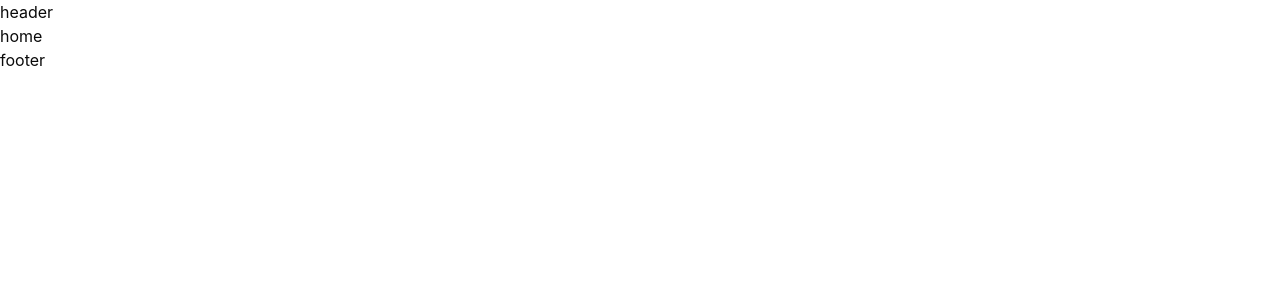
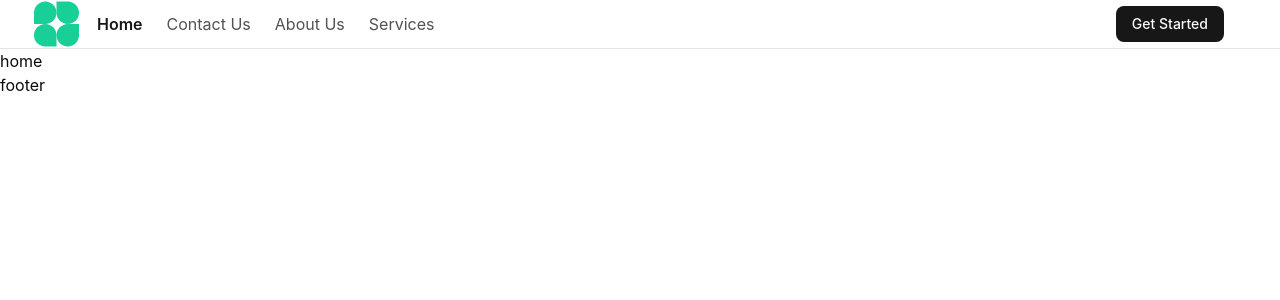
Before and after one commit to ajitpal0821/AI-Mock-Interview-App, a React (Vite) app: page / in a window 1280 px wide. Shown: the top 300 px of the page. Built offline with nearby package versions, Linux system fonts and the light colour scheme; no server answers.

Commit message:
Header Component

```diff
--- /dev/null
+++ b/src/components/NavigationRoutes.tsx
@@ -0,0 +1,33 @@
+import { MainRoutes } from "@/lib/helpers"
+import { cn } from "@/lib/utils"
+import { NavLink } from "react-router-dom"
+
+interface NavigationRoutes {
+    isMobile?: boolean
+}
+
+const NavigationRoutes = ({ isMobile = false }: NavigationRoutes) => {
+    return (
+        // <nav className={cn("hidden md:flex items-center gap-3")}>
+        <ul className={cn("flex items-center gap-6",isMobile && "items-start flex-col gap-8")}>
+            {MainRoutes.map((route) => (
+                <NavLink
+                    key={route.href}
+                    to={route.href}
+                    className={({ isActive }) =>
+                        cn(
+                            "text-base text-neutral-600",
+                            isActive && "text-neutral-900 font-semibold"
+                        )
+                    }
+                >
+                    {route.label}
+                </NavLink>
+            ))}
+        </ul>
+
+        // </nav>
+    )
+}
+
+export default NavigationRoutes
--- a/src/components/ui/Header.tsx
+++ b/src/components/ui/Header.tsx
@@ -1,8 +1,45 @@
+import { cn } from "@/lib/utils"
+import { useAuth } from "@clerk/react"
+import { Container } from "./container"
+import LogoContainer from "./logo-container"
+import NavigationRoutes from "../NavigationRoutes"
+import { NavLink } from "react-router-dom"
+import { Profilecontainer } from "./profile-container"
+import ToggleContainer from "./ToggleContainer"
+const Header = () => {
+    const { userId } = useAuth()
+    return (
+        <header className={cn("w-full border-b duration-150 transition-all ease-in-out")}>
+            <Container>
+                <div className="flex items-center gap-4 w-full">
+                    {/* login sectio */}
+                    <LogoContainer></LogoContainer>
+                    {/* navigate section */}
+                    <nav className="hidden md:flex items-center gap-3">
+                        <NavigationRoutes
+                            {...userId && (
+                                <NavLink
+                                    to={"/generate"}
+                                    className={({ isActive }) =>
+                                        cn(
+                                            "text-base text-neutral-600",
+                                            isActive && "text-neutral-900 font-semibold"
+                                        )
+                                    }
+                                >
+                                    Take an Interview
+                                </NavLink>
+                            )} />
+                    </nav>
 
-
-const Header = () => {
-    return (
-        <div>header</div>
+                    {/* profile section */}
+                    <div className="ml-auto flex items-center gap-6">
+                        <Profilecontainer/>
+                        <ToggleContainer/>
+                    </div>
+                </div>
+            </Container>
+        </header>
     )
 }
 export default Header
--- /dev/null
+++ b/src/components/ui/ToggleContainer.tsx
@@ -0,0 +1,48 @@
+import {
+  Sheet,
+  SheetClose,
+  SheetContent,
+  SheetDescription,
+  SheetFooter,
+  SheetHeader,
+  SheetTitle,
+  SheetTrigger,
+} from "@/components/ui/sheet"
+import { useAuth } from "@clerk/react"
+import { Menu } from "lucide-react"
+import NavigationRoutes from "../NavigationRoutes"
+import { NavLink } from "react-router-dom"
+import { cn } from "@/lib/utils"
+
+export const ToggleContainer = () => {
+  const { userId } = useAuth()
+  return (
+    <Sheet>
+      <SheetTrigger>
+        <Menu className="block md:hidden"></Menu>
+      </SheetTrigger>
+      <SheetContent>
+        <SheetHeader>
+          <SheetTitle></SheetTitle>
+        </SheetHeader>
+        <nav className="gap-6 flex flex-col items-start">
+          <NavigationRoutes isMobile />
+            {userId && (
+              <NavLink
+                to={"/generate"}
+                className={({ isActive }) =>
+                  cn(
+                    "text-base text-neutral-600",
+                    isActive && "text-neutral-900 font-semibold"
+                  )
+                }
+              >
+                Take an Interview
+              </NavLink>
+            )}
+            </nav>
+      </SheetContent>
+    </Sheet>
+  )
+}
+export default ToggleContainer
--- /dev/null
+++ b/src/components/ui/logo-container.tsx
@@ -0,0 +1,12 @@
+import React from 'react'
+import { Link } from 'react-router-dom'
+
+const LogoContainer = () => {
+    return (
+        <Link to={'/'}>
+            <img src="/assets/svg/logo.svg" alt='' className='min-w-10 min-h-10 object-contain '></img>
+        </Link>
+    )
+}
+
+export default LogoContainer
--- /dev/null
+++ b/src/components/ui/profile-container.tsx
@@ -0,0 +1,27 @@
+import { useAuth, UserButton } from '@clerk/react'
+import { Loader } from 'lucide-react'
+import { Button } from './button'
+import { Link } from 'react-router-dom'
+
+export const Profilecontainer = () => {
+  const { isSignedIn, isLoaded } = useAuth()
+  if (!isLoaded) {
+    return (
+      <div className="flex items-center">
+        <Loader className='min-w-4 min-h-4 animate-spin text-emerald-500 '></Loader>
+      </div>
+    )
+  }
+  return (<div className="flex items-center gap-6">
+    {isSignedIn ? (
+      <UserButton />
+    ) : (
+      <Link to={"/signin"}>
+        <Button  >
+          Get Started
+        </Button>
+      </Link>
+    )}
+  </div>
+  )
+}
--- /dev/null
+++ b/src/components/ui/sheet.tsx
@@ -0,0 +1,141 @@
+import * as React from "react"
+import { XIcon } from "lucide-react"
+import { Dialog as SheetPrimitive } from "radix-ui"
+
+import { cn } from "@/lib/utils"
+
+function Sheet({ ...props }: React.ComponentProps<typeof SheetPrimitive.Root>) {
+  return <SheetPrimitive.Root data-slot="sheet" {...props} />
+}
+
+function SheetTrigger({
+  ...props
+}: React.ComponentProps<typeof SheetPrimitive.Trigger>) {
+  return <SheetPrimitive.Trigger data-slot="sheet-trigger" {...props} />
+}
+
+function SheetClose({
+  ...props
+}: React.ComponentProps<typeof SheetPrimitive.Close>) {
+  return <SheetPrimitive.Close data-slot="sheet-close" {...props} />
+}
+
+function SheetPortal({
+  ...props
+}: React.ComponentProps<typeof SheetPrimitive.Portal>) {
+  return <SheetPrimitive.Portal data-slot="sheet-portal" {...props} />
+}
+
+function SheetOverlay({
+  className,
+  ...props
+}: React.ComponentProps<typeof SheetPrimitive.Overlay>) {
+  return (
+    <SheetPrimitive.Overlay
+      data-slot="sheet-overlay"
+      className={cn(
+        "fixed inset-0 z-50 bg-black/50 data-[state=closed]:animate-out data-[state=closed]:fade-out-0 data-[state=open]:animate-in data-[state=open]:fade-in-0",
+        className
+      )}
+      {...props}
+    />
+  )
+}
+
+function SheetContent({
+  className,
+  children,
+  side = "right",
+  showCloseButton = true,
+  ...props
+}: React.ComponentProps<typeof SheetPrimitive.Content> & {
+  side?: "top" | "right" | "bottom" | "left"
+  showCloseButton?: boolean
+}) {
+  return (
+    <SheetPortal>
+      <SheetOverlay />
+      <SheetPrimitive.Content
+        data-slot="sheet-content"
+        className={cn(
+          "fixed z-50 flex flex-col gap-4 bg-background shadow-lg transition ease-in-out data-[state=closed]:animate-out data-[state=closed]:duration-300 data-[state=open]:animate-in data-[state=open]:duration-500",
+          side === "right" &&
+            "inset-y-0 right-0 h-full w-3/4 border-l data-[state=closed]:slide-out-to-right data-[state=open]:slide-in-from-right sm:max-w-sm",
+          side === "left" &&
+            "inset-y-0 left-0 h-full w-3/4 border-r data-[state=closed]:slide-out-to-left data-[state=open]:slide-in-from-left sm:max-w-sm",
+          side === "top" &&
+            "inset-x-0 top-0 h-auto border-b data-[state=closed]:slide-out-to-top data-[state=open]:slide-in-from-top",
+          side === "bottom" &&
+            "inset-x-0 bottom-0 h-auto border-t data-[state=closed]:slide-out-to-bottom data-[state=open]:slide-in-from-bottom",
+          className
+        )}
+        {...props}
+      >
+        {children}
+        {showCloseButton && (
+          <SheetPrimitive.Close className="absolute top-4 right-4 rounded-xs opacity-70 ring-offset-background transition-opacity hover:opacity-100 focus:ring-2 focus:ring-ring focus:ring-offset-2 focus:outline-hidden disabled:pointer-events-none data-[state=open]:bg-secondary">
+            <XIcon className="size-4" />
+            <span className="sr-only">Close</span>
+          </SheetPrimitive.Close>
+        )}
+      </SheetPrimitive.Content>
+    </SheetPortal>
+  )
+}
+
+function SheetHeader({ className, ...props }: React.ComponentProps<"div">) {
+  return (
+    <div
+      data-slot="sheet-header"
+      className={cn("flex flex-col gap-1.5 p-4", className)}
+      {...props}
+    />
+  )
+}
+
+function SheetFooter({ className, ...props }: React.ComponentProps<"div">) {
+  return (
+    <div
+      data-slot="sheet-footer"
+      className={cn("mt-auto flex flex-col gap-2 p-4", className)}
+      {...props}
+    />
+  )
+}
+
+function SheetTitle({
+  className,
+  ...props
+}: React.ComponentProps<typeof SheetPrimitive.Title>) {
+  return (
+    <SheetPrimitive.Title
+      data-slot="sheet-title"
+      className={cn("font-semibold text-foreground", className)}
+      {...props}
+    />
+  )
+}
+
+function SheetDescription({
+  className,
+  ...props
+}: React.ComponentProps<typeof SheetPrimitive.Description>) {
+  return (
+    <SheetPrimitive.Description
+      data-slot="sheet-description"
+      className={cn("text-sm text-muted-foreground", className)}
+      {...props}
+    />
+  )
+}
+
+export {
+  Sheet,
+  SheetTrigger,
+  SheetClose,
+  SheetContent,
+  SheetHeader,
+  SheetFooter,
+  SheetTitle,
+  SheetDescription,
+}
--- /dev/null
+++ b/src/lib/helpers.ts
@@ -0,0 +1,18 @@
+export const MainRoutes = [
+  {
+    label: "Home",
+    href: "/",
+  },
+  {
+    label: "Contact Us",
+    href: "/contact",
+  },
+  {
+    label: "About Us",
+    href: "/about",
+  },
+  {
+    label: "Services",
+    href: "/services",
+  },
+];
```
